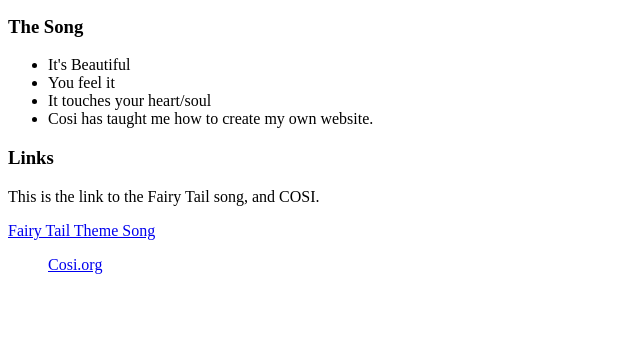
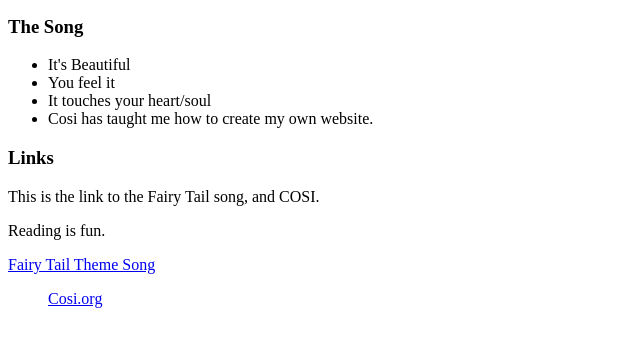
Before and after one commit to OlabanjiLameed/COSI, a plain HTML site: page index.html in a window 1280 px wide. Shown: the part 147-494 px from the top of the page, without its empty margins (0-640 px from the left). Drawn offline with Linux system fonts and the light colour scheme.

Commit message:
What I think Reading is

```diff
--- a/index.html
+++ b/index.html
@@ -27,10 +27,8 @@
               <li>It touches your heart/soul</li> <li>Cosi has taught me how to create my own website.</li>
           </ul>
           <h3>Links</h3>
-          <p> This is the link to the Fairy Tail song, and COSI.</p> <a href="https://www.bing.com/ck/a?!&&p=d390d7335dff11dcJmltdHM9MTcwNjU3MjgwMCZpZ3VpZD0wZWNhOWI5OC1mMTEwLTY1NTUtMGUzYS04ZjhlZjA2ZTY0MzUmaW5zaWQ9NTIyOQ&ptn=3&ver=2&hsh=3&fclid=0eca9b98-f110-6555-0e3a-8f8ef06e6435&psq=Fairy+tail+theme+song&u=a1aHR0cHM6Ly93d3cueW91dHViZS5jb20vd2F0Y2g_dj1tNmtiOTZZV1hNQQ&ntb=1">Fairy Tail Theme Song</a> <ul> <a href="https://www.bing.com/ck/a?!&&p=0f1189105423b0dfJmltdHM9MTcwNjU3MjgwMCZpZ3VpZD0wZWNhOWI5OC1mMTEwLTY1NTUtMGUzYS04ZjhlZjA2ZTY0MzUmaW5zaWQ9NTUzNA&ptn=3&ver=2&hsh=3&fclid=0eca9b98-f110-6555-0e3a-8f8ef06e6435&psq=Cosi.org&u=a1aHR0cHM6Ly9jb3NpLm9yZy8&ntb=1">Cosi.org</a> </ul>
+          <p> This is the link to the Fairy Tail song, and COSI.</p>
+        <p> Reading is fun.</p>  <a href="https://www.bing.com/ck/a?!&&p=d390d7335dff11dcJmltdHM9MTcwNjU3MjgwMCZpZ3VpZD0wZWNhOWI5OC1mMTEwLTY1NTUtMGUzYS04ZjhlZjA2ZTY0MzUmaW5zaWQ9NTIyOQ&ptn=3&ver=2&hsh=3&fclid=0eca9b98-f110-6555-0e3a-8f8ef06e6435&psq=Fairy+tail+theme+song&u=a1aHR0cHM6Ly93d3cueW91dHViZS5jb20vd2F0Y2g_dj1tNmtiOTZZV1hNQQ&ntb=1">Fairy Tail Theme Song</a> <ul> <a href="https://www.bing.com/ck/a?!&&p=0f1189105423b0dfJmltdHM9MTcwNjU3MjgwMCZpZ3VpZD0wZWNhOWI5OC1mMTEwLTY1NTUtMGUzYS04ZjhlZjA2ZTY0MzUmaW5zaWQ9NTUzNA&ptn=3&ver=2&hsh=3&fclid=0eca9b98-f110-6555-0e3a-8f8ef06e6435&psq=Cosi.org&u=a1aHR0cHM6Ly9jb3NpLm9yZy8&ntb=1">Cosi.org</a> </ul>
       </body>
   </html>
   <script src="script.js"></script>
-</body>
-
-</html>
```
